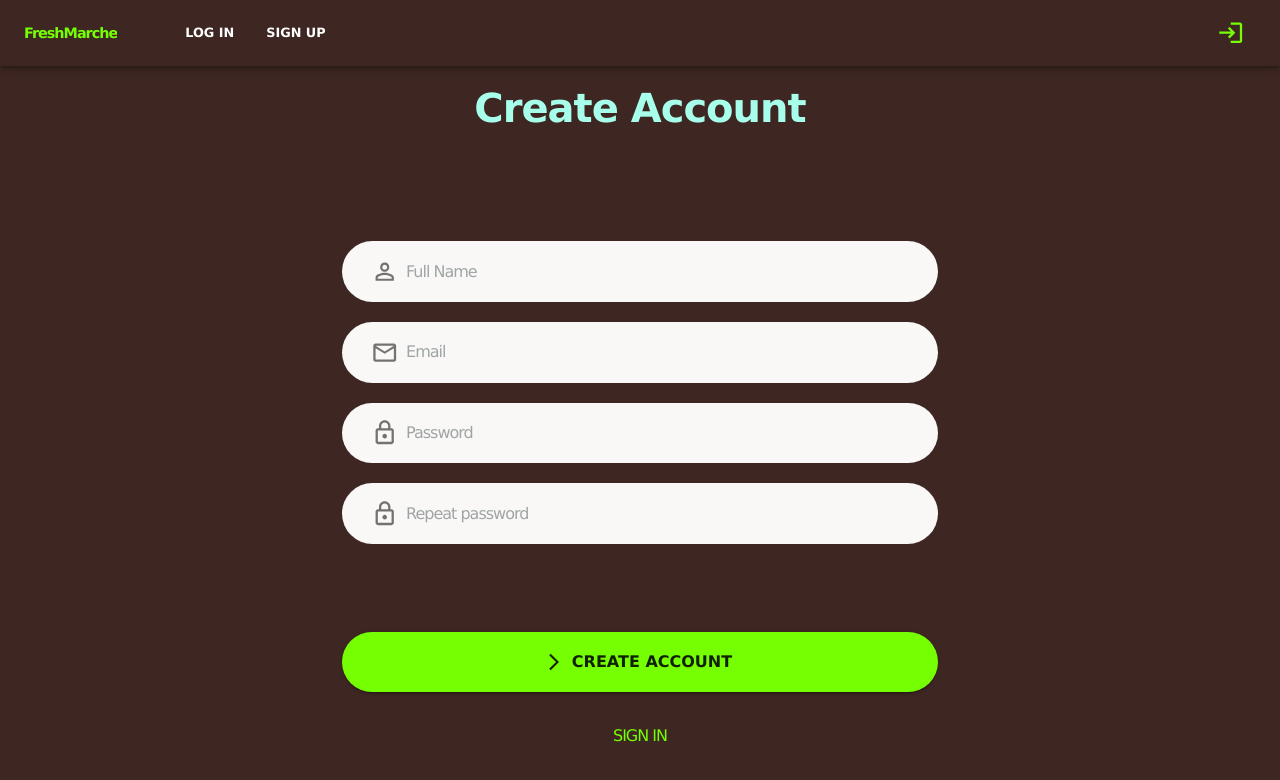
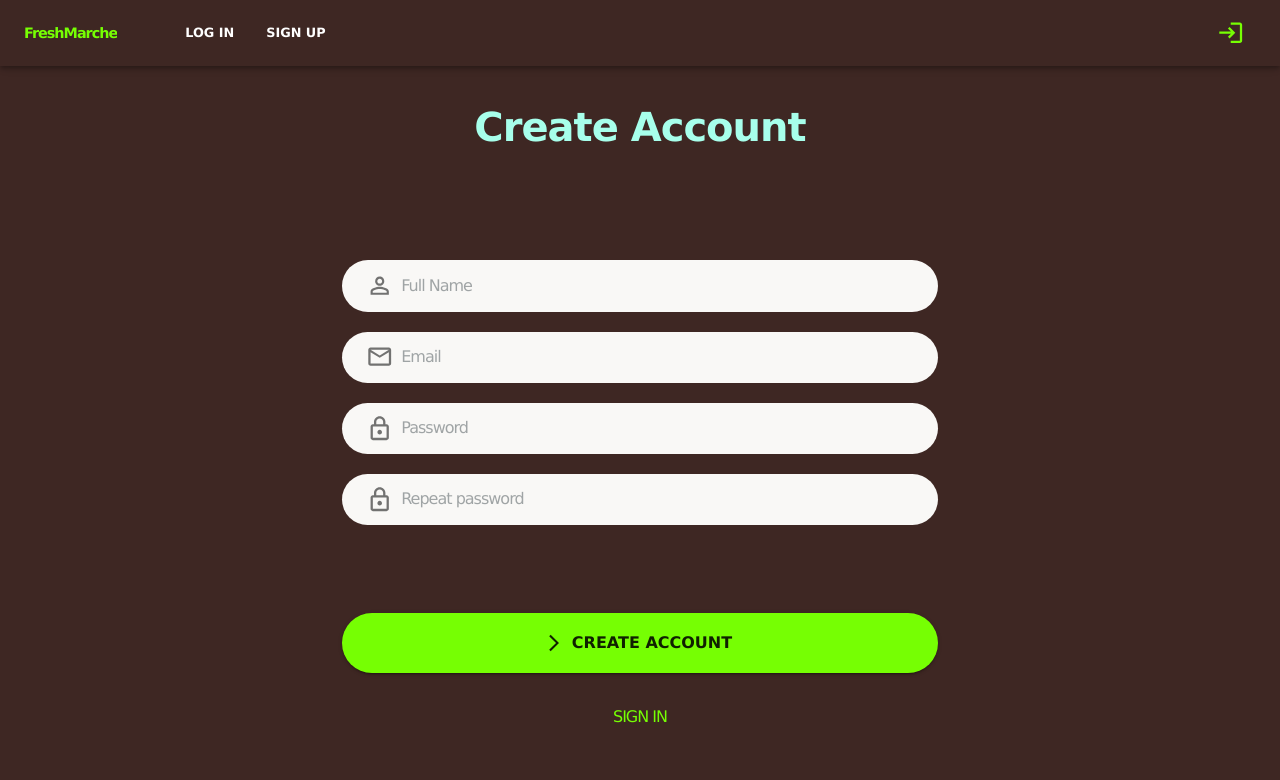
Before and after one commit to keento0809/freshmarche, a React (Create React App) app: page /signup in a window 1280 px wide. Shown: the top 780 px of the page. Built offline with nearby package versions, Linux system fonts and the light colour scheme.

Commit message:
Fixing README.md

```diff
--- a/src/components/Auth/AuthForm.js
+++ b/src/components/Auth/AuthForm.js
@@ -220,7 +220,7 @@ const AuthForm = (props) => {
               sx={{
                 borderRadius: "50px",
                 backgroundColor: "background.grey",
-                padding: "0.9rem 1.8rem",
+                padding: "0.6rem 1.5rem",
                 mt: 1.5,
               }}
             />
@@ -244,7 +244,7 @@ const AuthForm = (props) => {
             sx={{
               borderRadius: "50px",
               backgroundColor: "background.grey",
-              padding: "0.9rem 1.8rem",
+              padding: "0.6rem 1.5rem",
               mt: 1.5,
             }}
           />
@@ -268,7 +268,7 @@ const AuthForm = (props) => {
             sx={{
               borderRadius: "50px",
               backgroundColor: "background.grey",
-              padding: "0.9rem 1.8rem",
+              padding: "0.6rem 1.5rem",
               mt: 1.5,
             }}
           />
@@ -293,7 +293,7 @@ const AuthForm = (props) => {
               sx={{
                 borderRadius: "50px",
                 backgroundColor: "background.grey",
-                padding: "0.9rem 1.8rem",
+                padding: "0.6rem 1.5rem",
                 mt: 1.5,
               }}
             />
--- a/src/components/UIcomponents/Buttons/ChangeAmountButton.js
+++ b/src/components/UIcomponents/Buttons/ChangeAmountButton.js
@@ -82,7 +82,7 @@ const ChangeAmountButton = (props) => {
         [theme.breakpoints.up("sm")]: {
           width: "40%",
         },
-        maxWidth: "400px",
+        maxWidth: "200px",
         borderRadius: "50px",
         justifyContent: "space-around",
         color: "text.primary",
--- a/src/components/UIcomponents/Buttons/MoveNextButton.js
+++ b/src/components/UIcomponents/Buttons/MoveNextButton.js
@@ -12,10 +12,11 @@ const MoveNextButton = (props) => {
       variant="contained"
       startIcon={props.label === "ADDTOCART" ? <AddShoppingCartIcon /> : ""}
       sx={{
-        width: "90%",
+        width: "100%",
         [theme.breakpoints.up("sm")]: {
           width: "70%",
         },
+        maxWidth: "280px",
         borderRadius: "50px",
         bgcolor: "background.paper",
         padding: "0.7rem 0",
```
Also changed, not shown: src/components/UIcomponents/Input/AuthInput.js (added, +36 -0 lines), 1 other file (tests, documents, lock files or other folders).
